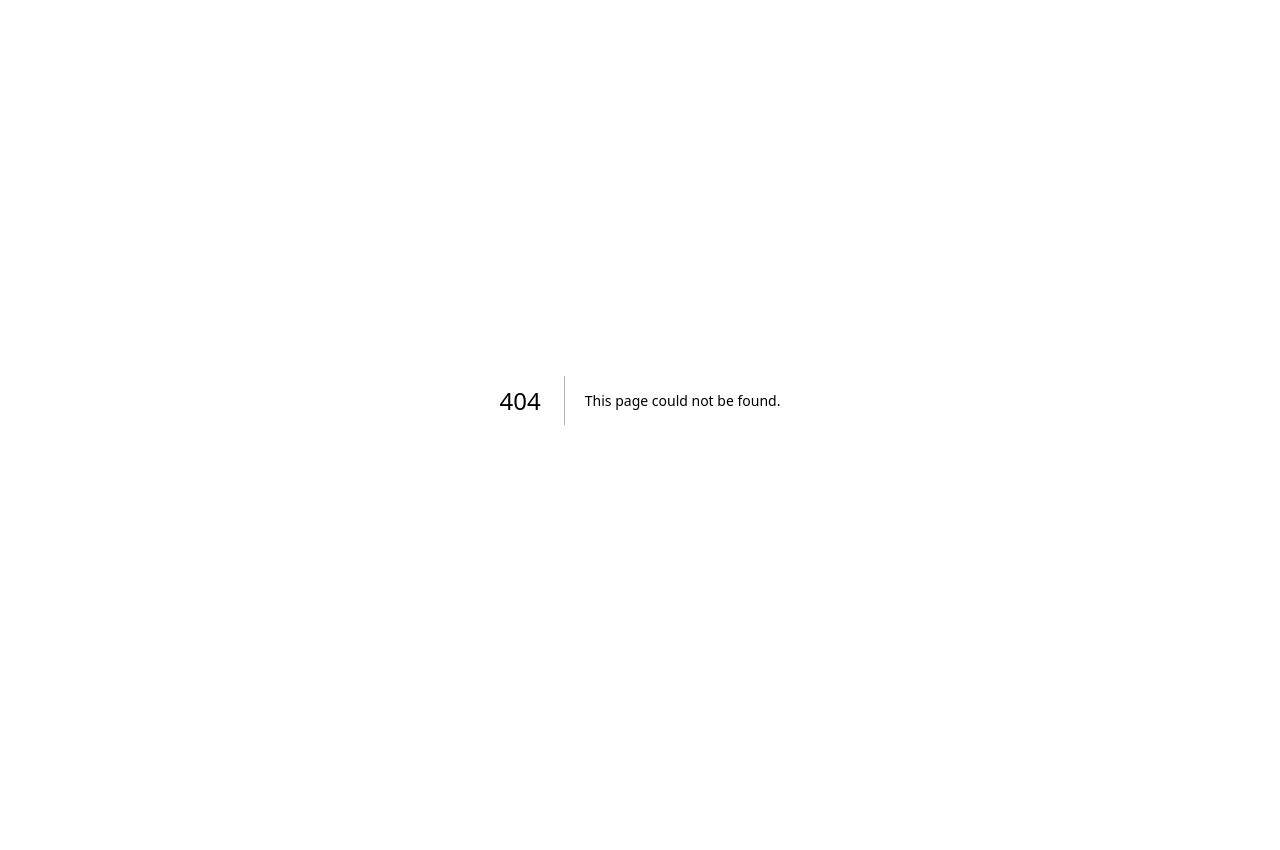
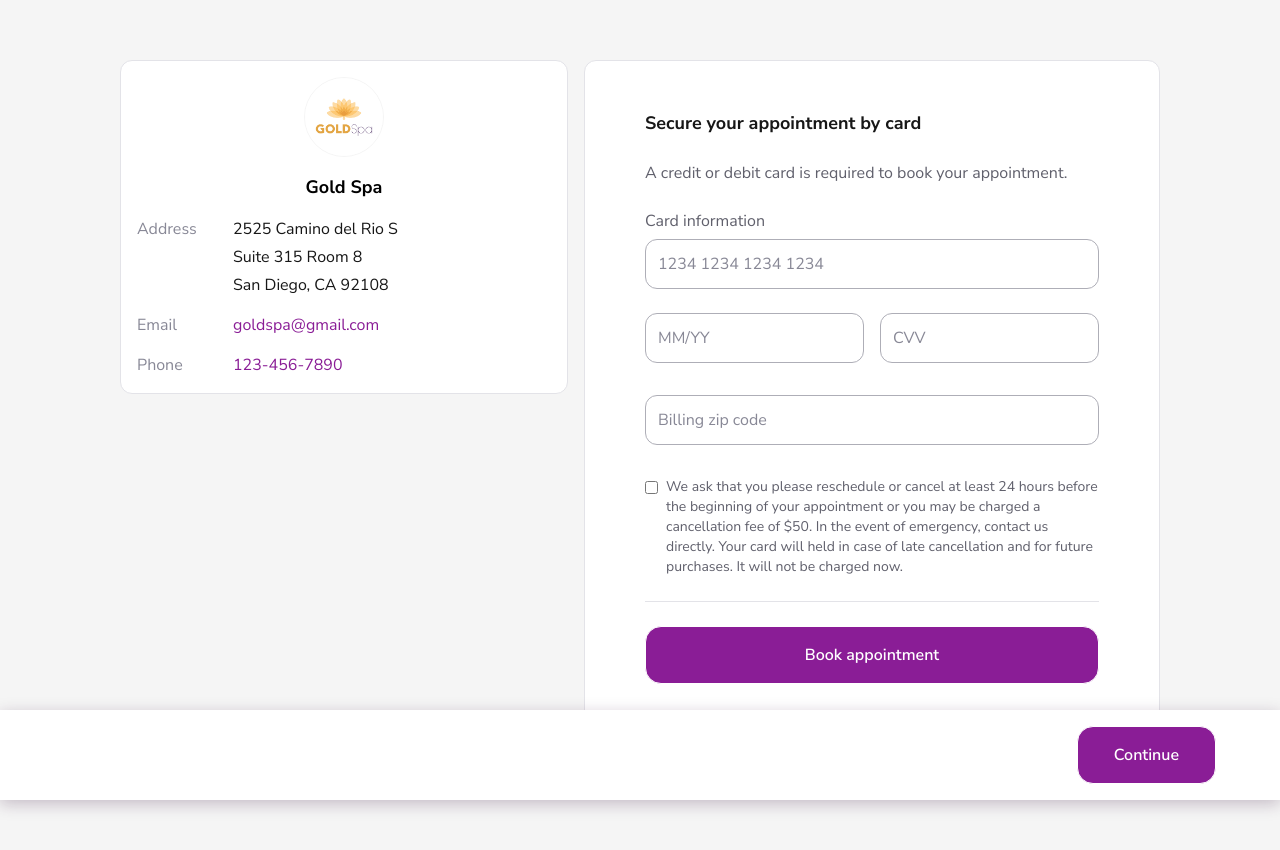
Before and after one commit to anyruiz/booking-flow, a Next.js app: page /payment in a window 1280 px wide. Before the commit this address had no page. Shown: the top 850 px of the page. Before the commit the page ends 800 px from the top, so only its background shows below. Built offline with nearby package versions, Linux system fonts and the light colour scheme.

Commit message:
feat: add payment form and page

```diff
--- a/src/app/(booking-flow)/contact/page.tsx
+++ b/src/app/(booking-flow)/contact/page.tsx
@@ -21,7 +21,7 @@ export default function ContactForm() {
   return (
     <form
       onSubmit={handleSubmit(onSubmit)}
-      className="bg-white rounded-xl border border-gray-30 p-4 md:py-12 md:px-15 flex flex-col gap-4 w-full "
+      className="bg-white rounded-xl border border-gray-30 p-4 md:py-12 md:px-15 flex flex-col gap-4 w-full"
     >
       <h2 className="text-lg font-bold">Enter your details below</h2>
       <TextInput
--- a/src/app/(booking-flow)/layout.tsx
+++ b/src/app/(booking-flow)/layout.tsx
@@ -16,6 +16,11 @@ export default function FormLayout({
       email: "",
       phone: "",
       reasonForVisit: "",
+      cardNumber: "",
+      expiryDate: "",
+      cvv: "",
+      billingZipCode: "",
+      cancelationPolicy: false,
     },
   });
 
--- /dev/null
+++ b/src/app/(booking-flow)/payment/page.tsx
@@ -0,0 +1,104 @@
+"use client";
+import { useFormContext } from "react-hook-form";
+import { useRouter } from "next/navigation";
+import { TextInput } from "@/components/TextInput";
+import { Button } from "@/components/Button";
+import { BottomBar } from "@/components/BottomBar";
+
+export default function PaymentForm() {
+  const {
+    register,
+    handleSubmit,
+    formState: { errors },
+  } = useFormContext();
+  const router = useRouter();
+
+  const onSubmit = () => {
+    router.push("/confirmation");
+  };
+
+  return (
+    <form
+      onSubmit={handleSubmit(onSubmit)}
+      className="bg-white rounded-xl border border-gray-30 p-4 md:py-12 md:px-15 flex flex-col gap-6 w-full"
+    >
+      <div className="flex flex-col gap-6">
+        <h2 className="text-lg font-bold">Secure your appointment by card</h2>
+        <p className="text-description">
+          A credit or debit card is required to book your appointment.
+        </p>
+        <div className="flex flex-col gap-4">
+          <TextInput
+            label="Card information"
+            {...register("cardNumber", { required: "Card number is required" })}
+            placeholder="1234 1234 1234 1234"
+            error={errors.cardNumber?.message?.toString()}
+          />
+          <div className="flex gap-4 w-full justify-between">
+            <TextInput
+              showLabel={false}
+              label="Expiry date"
+              {...register("expiryDate", {
+                required: "Expiry date is required",
+              })}
+              placeholder="MM/YY"
+              error={errors.expiryDate?.message?.toString()}
+            />
+            <TextInput
+              showLabel={false}
+              label="CVV"
+              {...register("cvv", { required: "CVV is required" })}
+              placeholder="CVV"
+              error={errors.cvv?.message?.toString()}
+            />
+          </div>
+        </div>
+        <TextInput
+          showLabel={false}
+          label="Billing zip code"
+          {...register("billingZipCode", {
+            required: "Billing zip code is required",
+          })}
+          placeholder="Billing zip code"
+          error={errors.billingZipCode?.message?.toString()}
+        />
+        <div className="flex items-start gap-2 relative">
+          <input
+            type="checkbox"
+            className="mt-1"
+            id="cancelationPolicy"
+            {...register("cancelationPolicy", {
+              required: "Please agree to the cancelation policy",
+            })}
+          />
+          <label
+            className="text-description text-sm"
+            htmlFor="cancelationPolicy"
+          >
+            We ask that you please reschedule or cancel at least 24 hours before
+            the beginning of your appointment or you may be charged a
+            cancellation fee of $50. In the event of emergency, contact us
+            directly. Your card will held in case of late cancellation and for
+            future purchases. It will not be charged now.
+          </label>
+          {errors?.cancelationPolicy?.message && (
+            <p className="text-red-600 text-sm text-right absolute -bottom-4 left-0">
+              {errors.cancelationPolicy.message.toString()}
+            </p>
+          )}
+        </div>
+      </div>
+      <hr className="border-gray-30" />
+      <div className="w-full">
+        <Button type="submit" label="Book appointment" fullWidth />
+      </div>
+      <div className="hidden md:block">
+        <BottomBar>
+          <div className="w-full flex justify-end">
+            <Button type="submit" label="Continue" />
+          </div>
+        </BottomBar>
+      </div>
+    </form>
+  );
+}
--- a/src/app/globals.css
+++ b/src/app/globals.css
@@ -14,6 +14,7 @@
 
   --color-gray-20: #f5f5f5;
   --color-gray-30: #E3E3E8;
+  --color-gray-40: ##C8C8D0;
   --color-gray-50: #AEAEB7;
   --color-violet-90: #8A1D96;
 
--- a/src/components/Button.tsx
+++ b/src/components/Button.tsx
@@ -5,20 +5,24 @@ import { ButtonHTMLAttributes } from "react";
 type ButtonProps = ButtonHTMLAttributes<HTMLButtonElement> & {
   label: string;
   variant?: "primary";
+  fullWidth?: boolean;
 };
 
 export const Button = ({
   label,
   variant = "primary",
+  fullWidth = false,
   ...props
 }: ButtonProps) => {
   return (
     <button
       {...props}
       className={clsx(
-        "bg-violet-90 py-4 px-9 rounded-2xl border-1.5 w-full md:w-fit font-semibold text-base cursor-pointer",
+        "bg-violet-90 py-4 px-9 rounded-2xl border-1.5 font-semibold text-base cursor-pointer",
         {
           "bg-violet-90 text-white": variant === "primary",
+          "w-full": fullWidth,
+          "w-full md:w-fit": !fullWidth,
         }
       )}
     >
--- a/src/components/TextInput.tsx
+++ b/src/components/TextInput.tsx
@@ -4,20 +4,27 @@ import { InputHTMLAttributes } from "react";
 
 type InputProps = InputHTMLAttributes<HTMLInputElement> & {
   label: string;
+  showLabel?: boolean;
   error?: string;
   className?: never;
 };
 
 export const TextInput = ({
   label,
+  showLabel = true,
   type,
   placeholder,
   error,
   ...props
 }: InputProps) => {
   return (
-    <div className="flex flex-col gap-1.5 pb-2 relative">
-      <label className="text-description" htmlFor={label}>
+    <div className="flex flex-col gap-1.5 pb-2 relative w-full">
+      <label
+        className={clsx("text-description", {
+          "sr-only": !showLabel,
+        })}
+        htmlFor={label}
+      >
         {label}
       </label>
       <input
```
